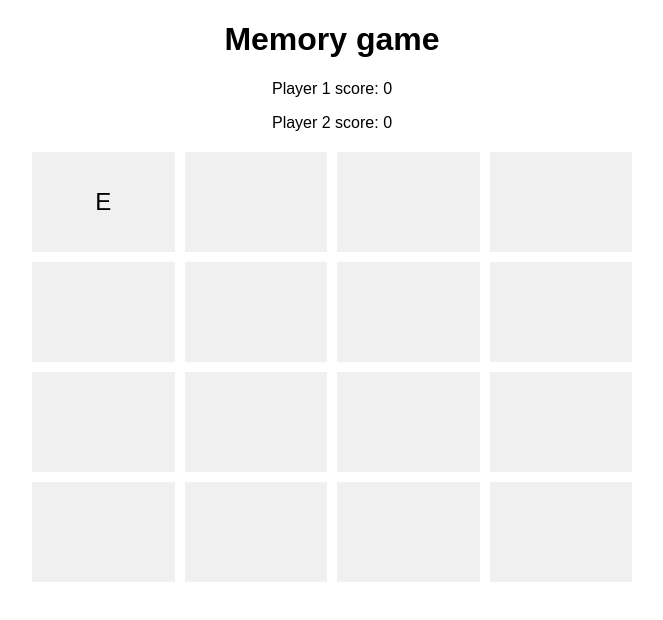
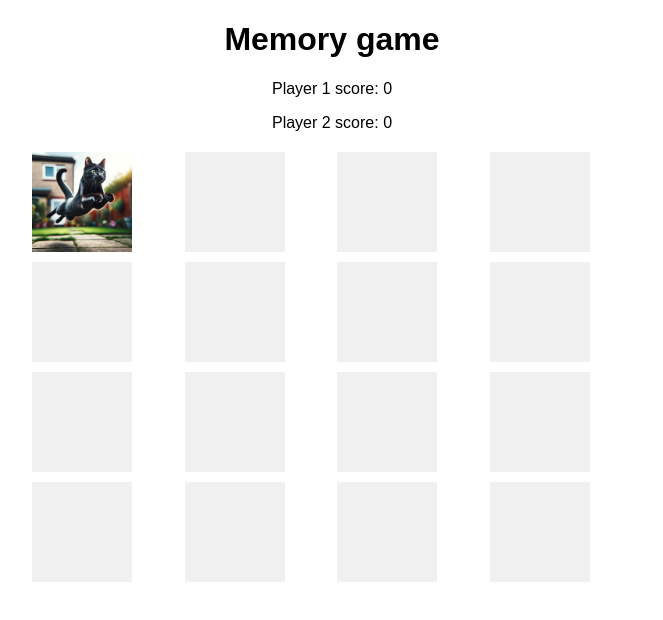
Before and after one commit to twicon/simple-card-game, a plain HTML site: page index.html in a window 1280 px wide. Both pictures are taken after a click on the element 411 px from the left and 201 px from the top of the page. Shown: the whole page, without its empty margins (308-971 px from the left). Drawn offline with Linux system fonts and the light colour scheme.

Commit message:
add pics n logic

```diff
--- a/app.js
+++ b/app.js
@@ -3,22 +3,22 @@ let player2Score = 0;
 let currentPlayer = 1;
 
 const cardObjects = [
-    { id: 'A1', pair: 'A', matched: false },
-    { id: 'A2', pair: 'A', matched: false },
-    { id: 'B1', pair: 'B', matched: false },
-    { id: 'B2', pair: 'B', matched: false },
-    { id: 'C1', pair: 'C', matched: false },
-    { id: 'C2', pair: 'C', matched: false },
-    { id: 'D1', pair: 'D', matched: false },
-    { id: 'D2', pair: 'D', matched: false },
-    { id: 'E1', pair: 'E', matched: false },
-    { id: 'E2', pair: 'E', matched: false },
-    { id: 'F1', pair: 'F', matched: false },
-    { id: 'F2', pair: 'F', matched: false },
-    { id: 'G1', pair: 'G', matched: false },
-    { id: 'G2', pair: 'G', matched: false },
-    { id: 'H1', pair: 'H', matched: false },
-    { id: 'H2', pair: 'H', matched: false },
+    { id: 'A1', pair: 'A', matched: false, image: 'images/bild1.webp'},
+    { id: 'A2', pair: 'A', matched: false, image: 'images/bild1.webp'},
+    { id: 'B1', pair: 'B', matched: false, image: 'images/bild2.webp' },
+    { id: 'B2', pair: 'B', matched: false, image: 'images/bild2.webp' },
+    { id: 'C1', pair: 'C', matched: false, image: 'images/bild3.webp' },
+    { id: 'C2', pair: 'C', matched: false, image: 'images/bild3.webp' },
+    { id: 'D1', pair: 'D', matched: false, image: 'images/bild4.webp' },
+    { id: 'D2', pair: 'D', matched: false, image: 'images/bild4.webp' },
+    { id: 'E1', pair: 'E', matched: false, image: 'images/bild5.webp' },
+    { id: 'E2', pair: 'E', matched: false, image: 'images/bild5.webp' },
+    { id: 'F1', pair: 'F', matched: false, image: 'images/bild6.webp' },
+    { id: 'F2', pair: 'F', matched: false, image: 'images/bild6.webp' },
+    { id: 'G1', pair: 'G', matched: false, image: 'images/bild7.webp' },
+    { id: 'G2', pair: 'G', matched: false, image: 'images/bild7.webp' },
+    { id: 'H1', pair: 'H', matched: false, image: 'images/bild8.webp' },
+    { id: 'H2', pair: 'H', matched: false, image: 'images/bild8.webp' }
 ];
 
 function shuffle(array) {
@@ -32,18 +32,25 @@ function initGame() {
     updateScores();
 
     shuffle(cardObjects);
-    cardObjects.forEach(card => card.matched = false); // Reset match status
+    cardObjects.forEach(card => card.matched = false);
 
     const gameBoard = document.getElementById('gameBoard');
-    gameBoard.innerHTML = ''; // Clear the board
+    gameBoard.innerHTML = '';
 
     for (let card of cardObjects) {
         const cardElement = document.createElement('div');
         cardElement.classList.add('card');
         cardElement.setAttribute('data-id', card.id);
 
+        const imgElement = document.createElement('img');
+        imgElement.src = card.image; // Corrected image path
+        imgElement.style.display = 'none';
+        imgElement.classList.add('card-image');
+
+        cardElement.appendChild(imgElement);
+
         cardElement.addEventListener('click', function() {
-            flipCard(card, cardElement);
+            flipCard(card, cardElement, imgElement);
         });
 
         gameBoard.appendChild(cardElement);
@@ -54,33 +61,33 @@ let firstCard = null;
 let firstCardElement = null;
 let lockBoard = false;
 
-function flipCard(card, cardElement) {
+function flipCard(card, cardElement, imgElement) {
     if (lockBoard || card.matched || cardElement === firstCardElement) {
         return;
     }
 
-    cardElement.textContent = card.pair;
+    imgElement.style.display = 'block';
 
     if (!firstCard) {
         firstCard = card;
         firstCardElement = cardElement;
     } else {
-        checkForMatch(card, cardElement);
+        checkForMatch(card, cardElement, imgElement);
     }
 }
 
-function checkForMatch(secondCard, secondCardElement) {
+function checkForMatch(secondCard, secondCardElement, secondImgElement) {
     lockBoard = true;
 
     if (firstCard.pair === secondCard.pair) {
         firstCard.matched = secondCard.matched = true;
         updateScore(true);
         resetBoard();
-        checkGameOver(); // Check if game is over after each match
+        checkGameOver();
     } else {
         setTimeout(() => {
-            firstCardElement.textContent = '';
-            secondCardElement.textContent = '';
+            firstCardElement.firstChild.style.display = 'none';
+            secondImgElement.style.display = 'none';
             updateScore(false);
             resetBoard();
         }, 1000);
@@ -114,7 +121,7 @@ function checkGameOver() {
     if (cardObjects.every(card => card.matched)) {
         const winner = player1Score === player2Score ? 'Tie game!' : player1Score > player2Score ? 'Player 1 wins!' : 'Player 2 wins!';
         alert(winner + ' Click OK to restart.');
-        initGame(); // Restart the game
+        initGame();
     }
 }
 
--- a/style.css
+++ b/style.css
@@ -14,9 +14,19 @@ body {
 .card {
     background-color: #f0f0f0;
     height: 100px;
+    width: 100px;
     display: flex;
     justify-content: center;
     align-items: center;
-    font-size: 24px;
     cursor: pointer;
+    position: relative;
 }
+
+.card-image {
+    height: 100%;
+    width: 100%;
+    object-fit: cover;
+    position: absolute;
+    top: 0;
+    left: 0;
+}
```
Also changed, not shown: images/bild1.webp (added), images/bild10.webp (added), images/bild11.webp (added), images/bild12.webp (added), images/bild13.webp (added), images/bild14.webp (added), images/bild15.webp (added), images/bild16.webp (added), images/bild2.webp (added), images/bild3.webp (added), images/bild4.webp (added), images/bild5.webp (added), images/bild6.webp (added), images/bild7.webp (added), 3 more files.
